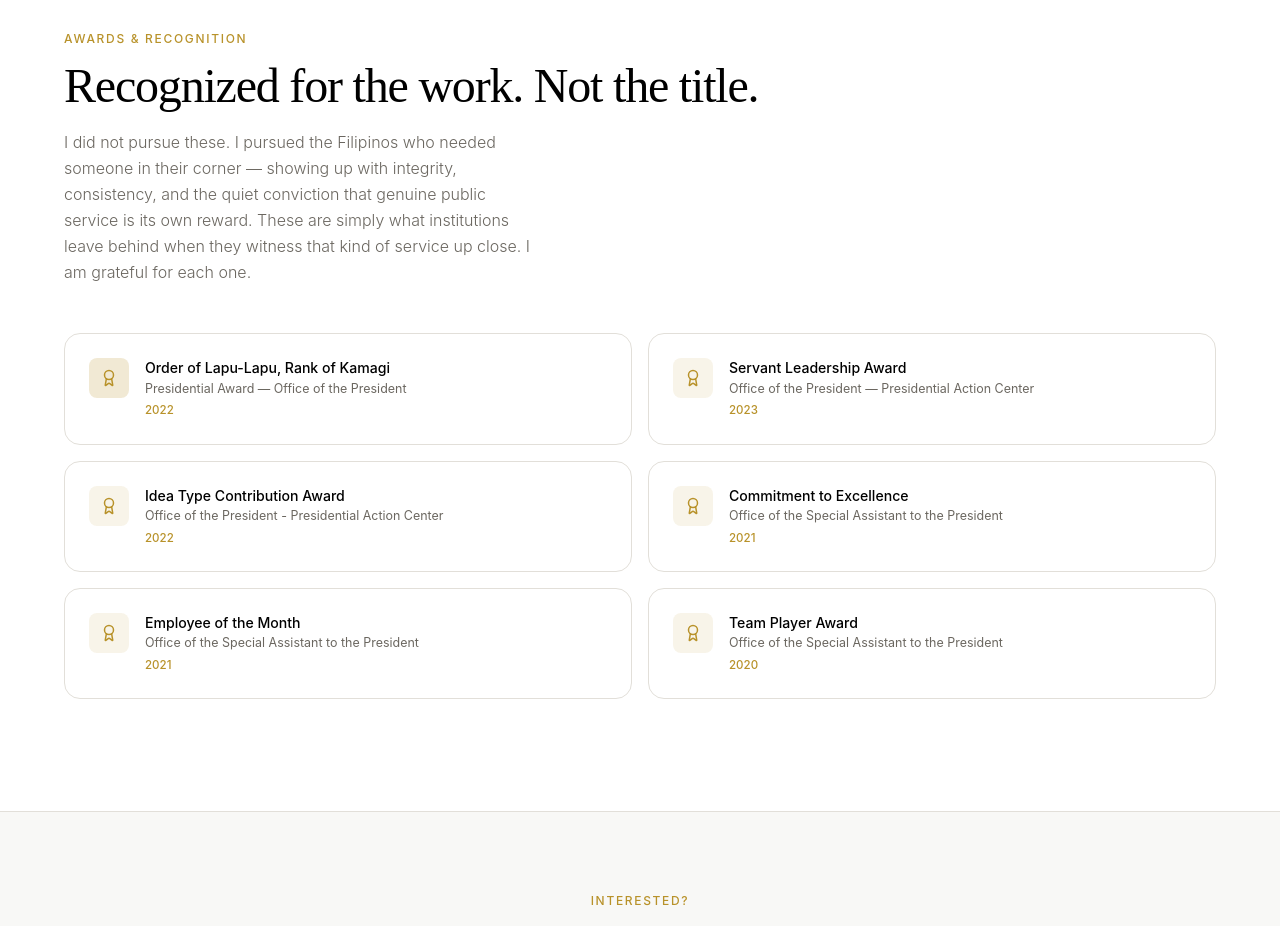
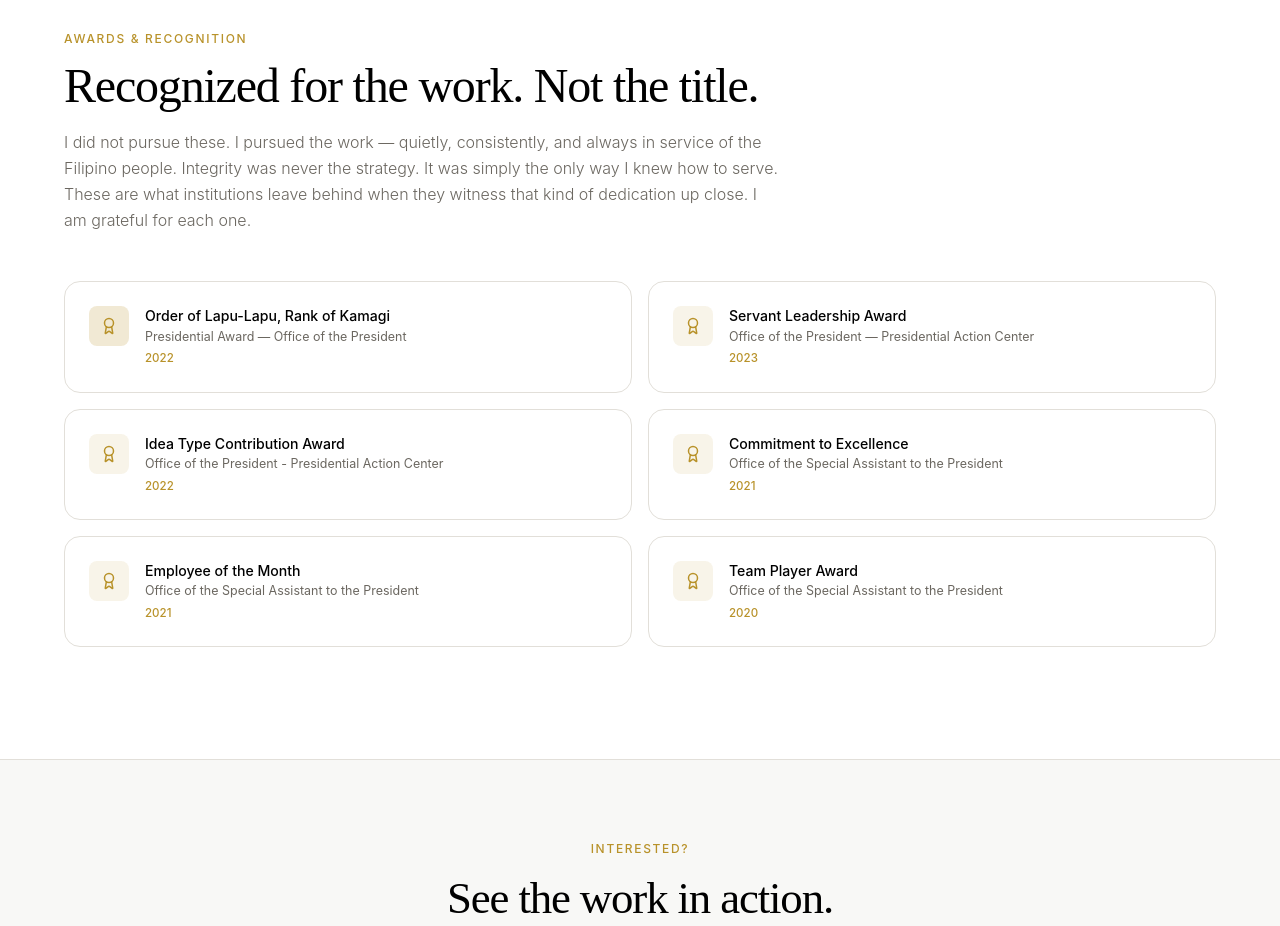
Before and after one commit to nikko-caharian/Nikko-s-Portfolio, a React (Vite) app: page /portfolio in a window 1280 px wide. Shown: the part 1420-2346 px from the top of the page. Built offline with nearby package versions, Linux system fonts and the light colour scheme.

Commit message:
Update Portfolio.tsx

```diff
--- a/src/pages/Portfolio.tsx
+++ b/src/pages/Portfolio.tsx
@@ -156,7 +156,7 @@ export default function Portfolio() {
           <motion.div {...fadeIn} className="mb-12">
             <p className="text-[0.75rem] font-medium tracking-[0.14em] uppercase text-gold mb-3">Awards & Recognition</p>
             <h2 className="font-display text-[clamp(1.8rem,4vw,3rem)] leading-[1.1] tracking-tight text-black">Recognized for the work. Not the title.</h2>
-            <p className="mt-4 text-[1rem] font-light text-warm-gray-600 max-w-[480px] leading-relaxed">I did not pursue these. I pursued the Filipinos who needed someone in their corner — showing up with integrity, consistency, and the quiet conviction that genuine public service is its own reward. These are simply what institutions leave behind when they witness that kind of service up close. I am grateful for each one.</p>
+            <p className="mt-4 text-[1rem] font-light text-warm-gray-600 max-w-[720px] leading-relaxed">I did not pursue these. I pursued the work — quietly, consistently, and always in service of the Filipino people. Integrity was never the strategy. It was simply the only way I knew how to serve. These are what institutions leave behind when they witness that kind of dedication up close. I am grateful for each one.</p>
           </motion.div>
 
           <div className="grid grid-cols-1 md:grid-cols-2 gap-4">
```
